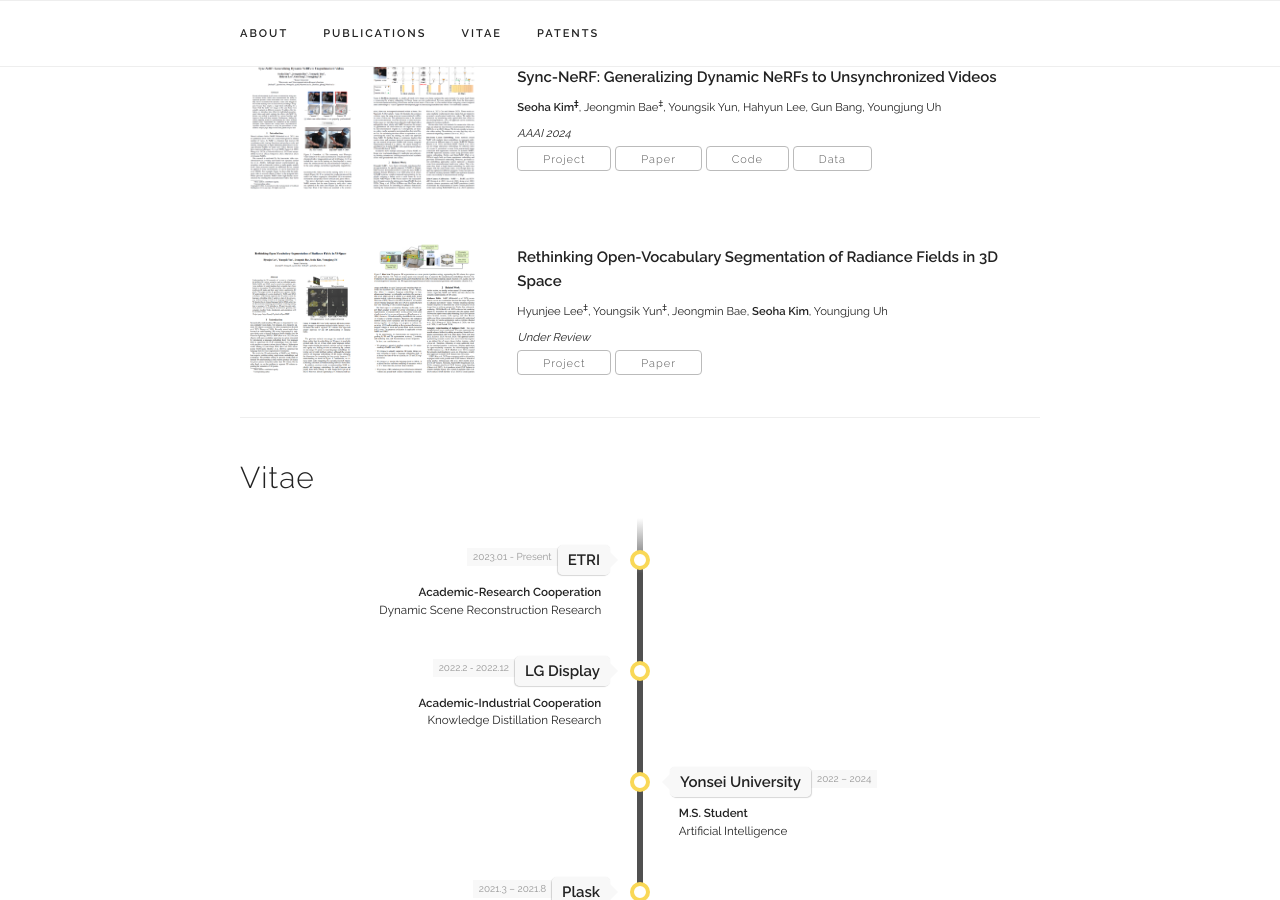
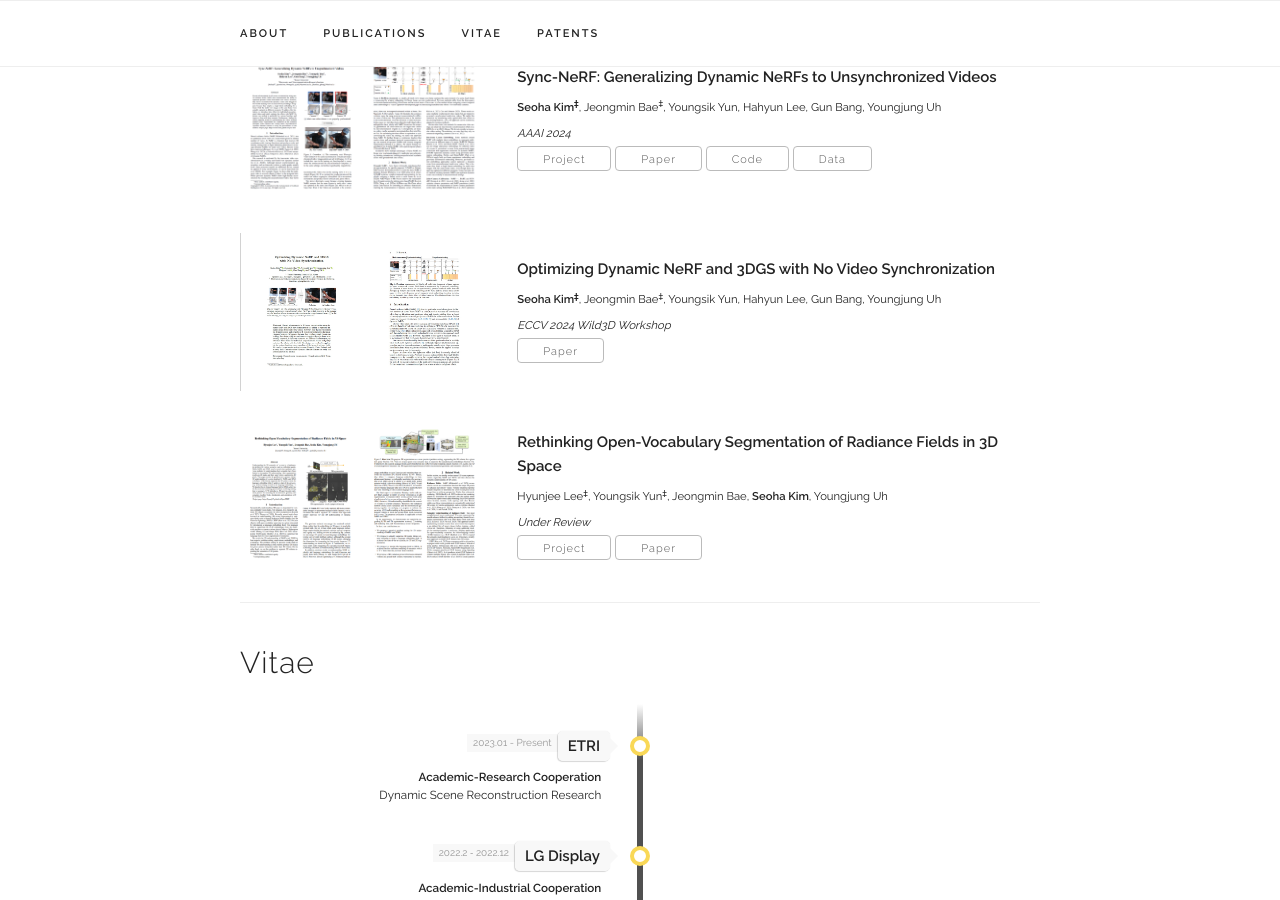
Before and after one commit to seoha-kim/seoha-kim.github.io, a Jekyll site: the page built from index.html, in a window 1280 px wide and 900 px high, scrolled down 1012 px. Built offline with Jekyll 4.4.1, drawn with Linux system fonts in a browser that asks for light colours; some web fonts are replaced.

Commit message:
Updage sync-4drf

```diff
--- a/_data/publications.yaml
+++ b/_data/publications.yaml
@@ -19,6 +19,15 @@ papers:
     selected: y
     image: "/assets/publications/sync-nerf_preview.png"
 
+  - title: "Optimizing Dynamic NeRF and 3DGS with No Video Synchronization"
+    authors: "<b>Seoha Kim<sup>‡</sup></b>, Jeongmin Bae<sup>‡</sup>, Youngsik Yun, Hahyun Lee, Gun Bang, Youngjung Uh"
+    paper_pdf: "https://openreview.net/forum?id=RQutkn4V9I"
+    # project: "https://seoha-kim.github.io/sync-nerf"
+    # code: "https://github.com/seoha-kim/Sync-NeRF"
+    venue: "ECCV 2024 Wild3D Workshop"
+    selected: y
+    image: "/assets/publications/sync-4drf_preview.jpg"
+
   - title: "Rethinking Open-Vocabulary Segmentation of Radiance Fields in 3D Space"
     authors: "Hyunjee Lee<sup>‡</sup>, Youngsik Yun<sup>‡</sup>, Jeongmin Bae, <b>Seoha Kim</b>, Youngjung Uh"
     paper_pdf: "https://arxiv.org/abs/2408.07416"
```
Also changed, not shown: assets/publications/sync-4drf_preview.jpg (added).
